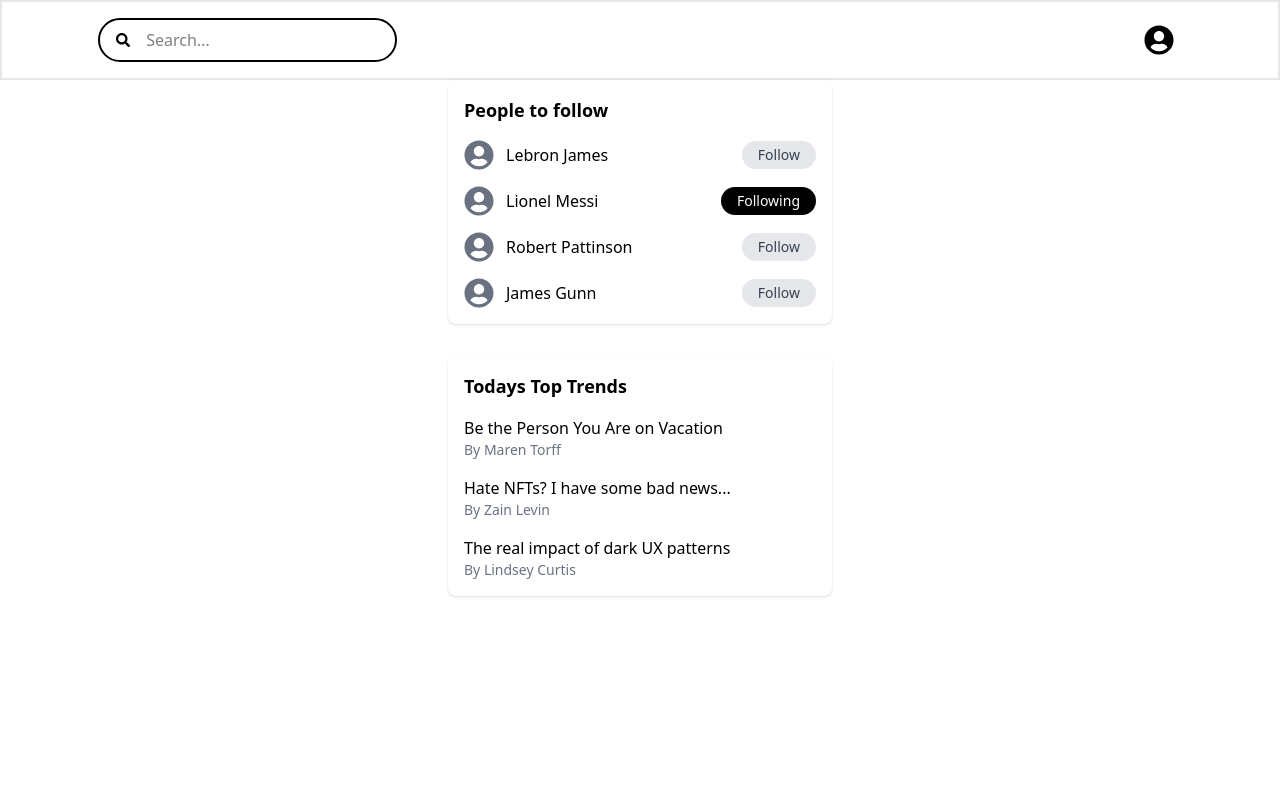
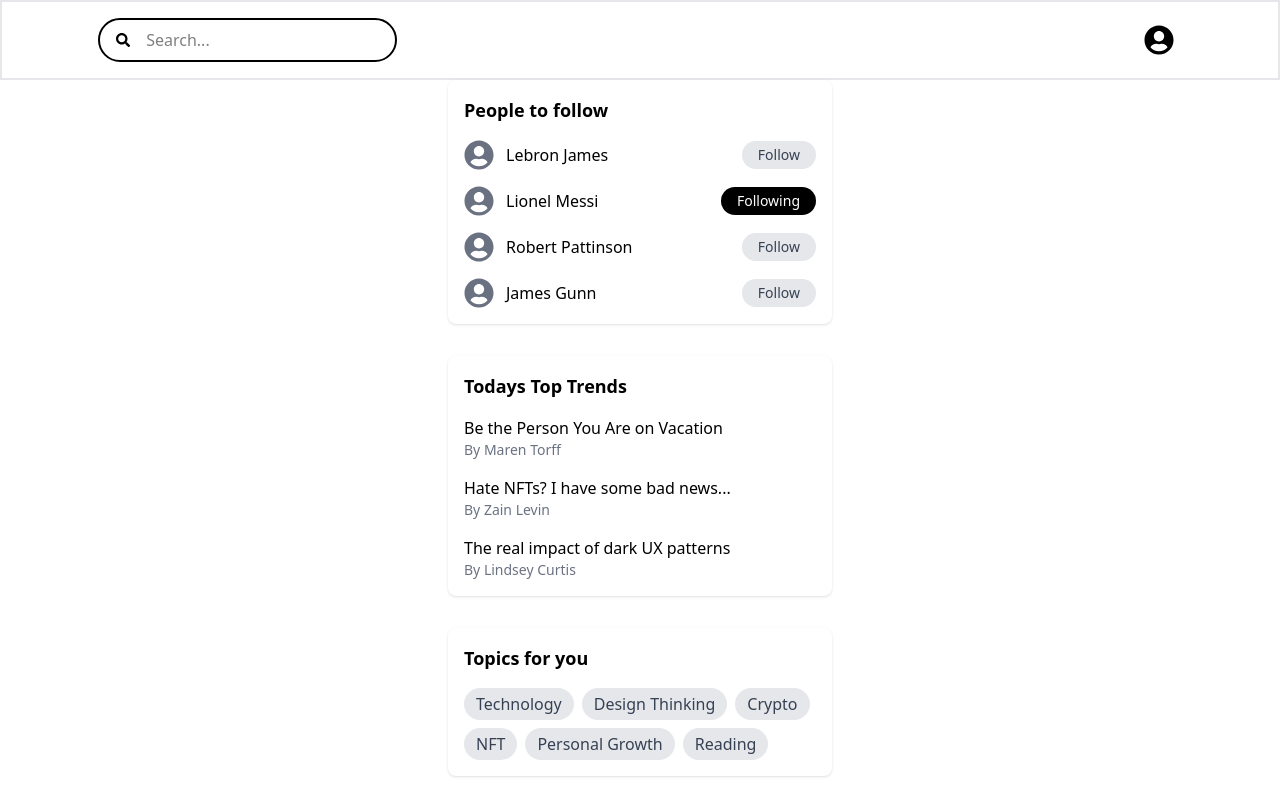
Before and after one commit to mvallad1/blog-practice-ts, a React (Vite) app: page / in a window 1280 px wide. Built offline with nearby package versions, Linux system fonts and the light colour scheme.

Commit message:
added a topics list section to bottom of webpage

```diff
--- a/src/App.tsx
+++ b/src/App.tsx
@@ -1,5 +1,6 @@
 import Navigation from "./components/Navigation"
 import PeopleToFollow from "./components/PeopleToFollow"
+import TopicsList from "./components/TopicsList"
 import TrendsList from "./components/TrendsList"
 
 const App = () => {
@@ -13,6 +14,7 @@ const App = () => {
         <div className="w-[30%]">
           <PeopleToFollow />
           <TrendsList />
+          <TopicsList />
         </div>
       </div>
 
--- /dev/null
+++ b/src/components/TopicsList.tsx
@@ -0,0 +1,25 @@
+const topics = [
+  "Technology",
+  "Design Thinking",
+  "Crypto",
+  "NFT",
+  "Personal Growth",
+  "Reading",
+];
+
+const TopicsList = () => {
+  return (
+    <div className="bg-white p-4 rounded-lg shadow mt-8">
+        <h3 className="font-semibold text-lg mb-4">Topics for you</h3>
+        <div className="flex flex-wrap gap-2">
+            {topics.map((topic, index) => (
+                <span key={index} className="px-3 py-1 bg-gray-200 text-gray-700 text0sm rounded-full cursor-pointer hover:bg-gray-300">
+                    {topic}
+                </span>
+            ))}
+        </div>
+    </div>
+  )
+}
+
+export default TopicsList
--- a/src/components/UserCard.tsx
+++ b/src/components/UserCard.tsx
@@ -1,12 +1,12 @@
 import { FaUserCircle } from "react-icons/fa";
 
 interface UserCardProps {
-    index: number;
-    person: string;
+    //index: number;
+    person: any;
 }
 
 
-const UserCard = ({ index, person }: UserCardProps) => {
+const UserCard = ({ person }: UserCardProps) => {
   return (
     <div className="flex items-center justify-between">
         <section className="flex items-center">
--- /dev/null
+++ b/src/share/BlogContext.tsx
@@ -0,0 +1,9 @@
+
+
+const BlogContext = () => {
+  return (
+    <div>BlogContext</div>
+  )
+}
+
+export default BlogContext
```
